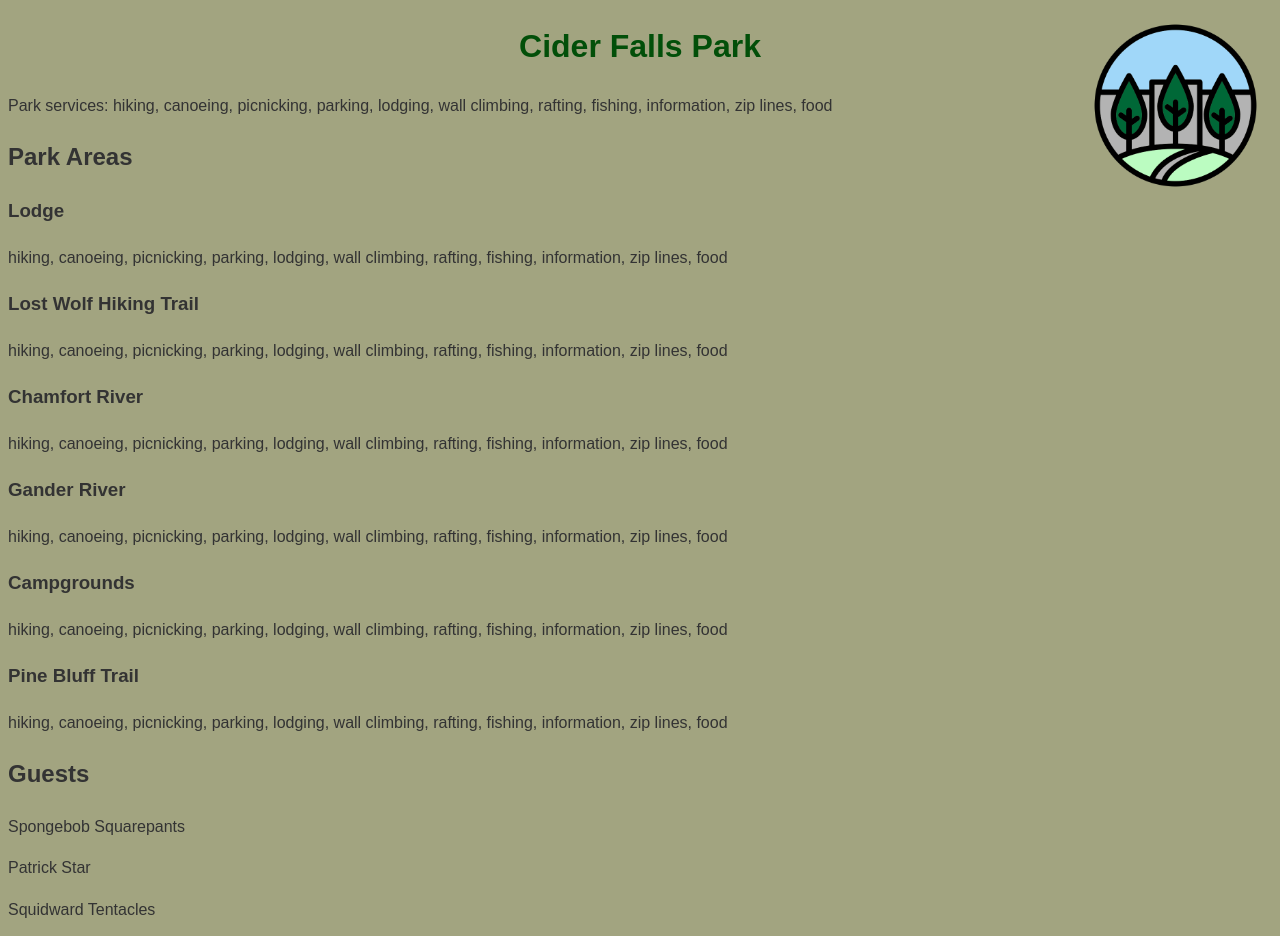
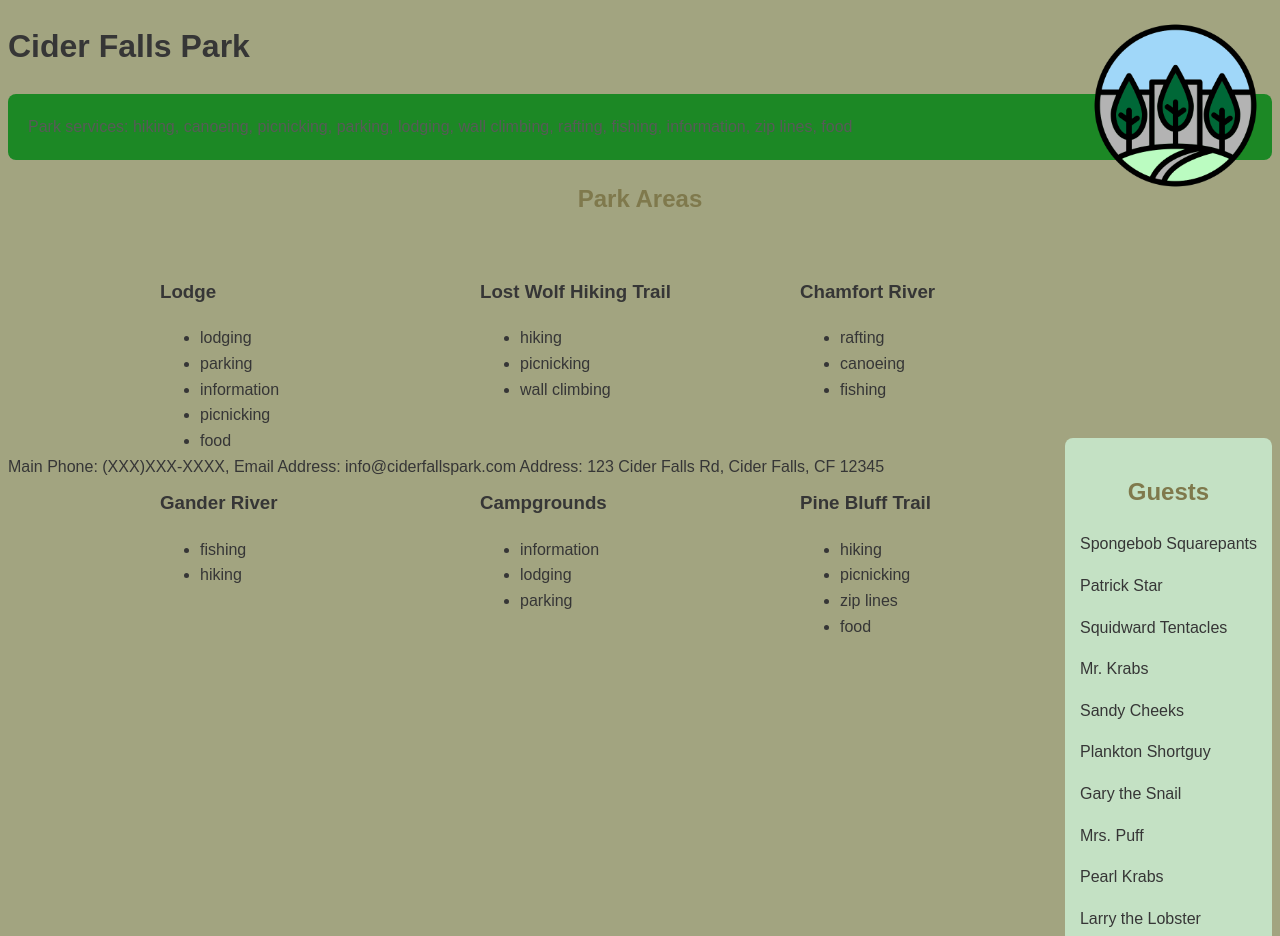
Before and after one commit to NSS-Day-Cohort-79/Cider-Falls-client-mnqgox, a plain HTML site: page index.html in a window 1280 px wide. Shown: the top 936 px of the page. Drawn offline with Linux system fonts and the light colour scheme.

Commit message:
More css stylising work

```diff
--- a/scripts/main.js
+++ b/scripts/main.js
@@ -13,15 +13,13 @@ mainContainer.innerHTML = `
         <section class="services">
             Park services: ${servicesListHTML}
         </section>
+        <h2>Park Areas</h2>
         <section class="areas">
-            <h2>Park Areas</h2>
             ${parkAreasListHTML}
         </section>
-            <body>
-            <header>
         <aside class="guests">
             ${guestListHTML}
-            </aside>
+        </aside>
         <footer>
             <p>Main Phone: (XXX)XXX-XXXX, Email Address: info@ciderfallspark.com Address: 123 Cider Falls Rd, Cider Falls, CF 12345</p>
         </footer>
--- a/scripts/parkAreas.js
+++ b/scripts/parkAreas.js
@@ -1,5 +1,5 @@
 import {getArea, getGuest} from '../scripts/database.js';
-import { serviceList } from './services.js';
+import { areaServicesList } from './services.js';
 
 const parkAreas = getArea();
 const allGuests = getGuest();
@@ -22,7 +22,7 @@ export const parkAreaList = () => {
     for (const area of parkAreas) {
         areaHTML += `<section class="park-area">
             <h3 class="area-title" data-id="${area.id}">${area.title}</h3>
-            <div class="area-services">${serviceList(area)}</div>
+            <div class="area-services">${areaServicesList(area)}</div>
         </section>`
     }
     return areaHTML;
--- a/scripts/services.js
+++ b/scripts/services.js
@@ -41,7 +41,7 @@ export const areaServicesList = (area) => {
 
     areaServicesHTML += serviceNames.map((serviceName) => {
         return `<li class="areaService">${serviceName}</li>`
-    }).join()
+    }).join("")
     areaServicesHTML +=`</ul>`
     return areaServicesHTML
 }
--- a/styles/main.css
+++ b/styles/main.css
@@ -4,16 +4,16 @@
     box-sizing: border-box;
 }
 
-Body  {
+body  {
     font-family: Arial, sans-serif;
     background-color: #a2a480;
-    color: #333;
+    color: #363636;
     line-height: 1.6;
 }
-Body h1 {
+body h2 {
     text-align: center;
     margin-bottom: 20px;
-    color: #024f09;
+    color: #7f794c;
 }
 
     .top-right-image {
@@ -24,15 +24,23 @@ Body h1 {
         height: auto;
     }
 
-.container {
+    .services {
+        background-color: #1c8825;
+        color: rgb(87, 91, 87);
+        padding: 20px;
+        border-radius: 8px;
+        margin-bottom: 20px;
+    }
+
+.areas {
     display: grid;
-    grid-template-columns: 1fr 1fr;
+    grid-template-columns: 1fr 1fr 1fr;
     grid-template-rows: repeat(6, 1fr);
-    gap: 20px;
+    gap: 0px;
     padding: 20px;
-    max-width: 1200px;
+    max-width: 1000px;
     margin: auto;
-    height: 100vh;
+    height: 25vh;
 
 }
 .footer{
@@ -45,13 +53,12 @@ Body h1 {
     width: 100%;
 }
 
-    .guestContainer {
-    grid-column: 1 / span 1;
-    grid-row: 1 / span 1;
-    background-color: #1c661d;
+    .guests{
+    float: right;
+    background-color: #c4e1c4;
     padding: 15px;
     border-radius: 8px;
     overflow-y: auto;
-    position: bottom right
+    position: right
     ;
 }
```
